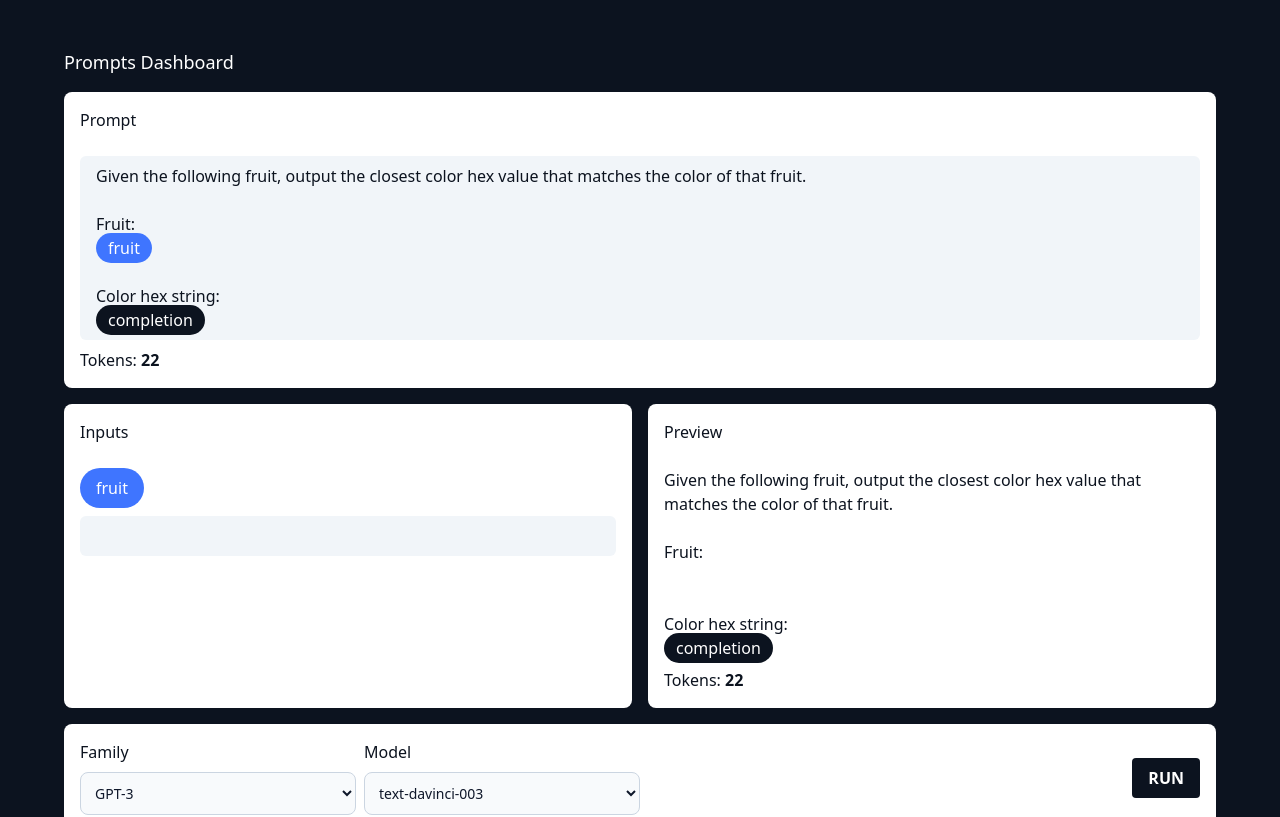
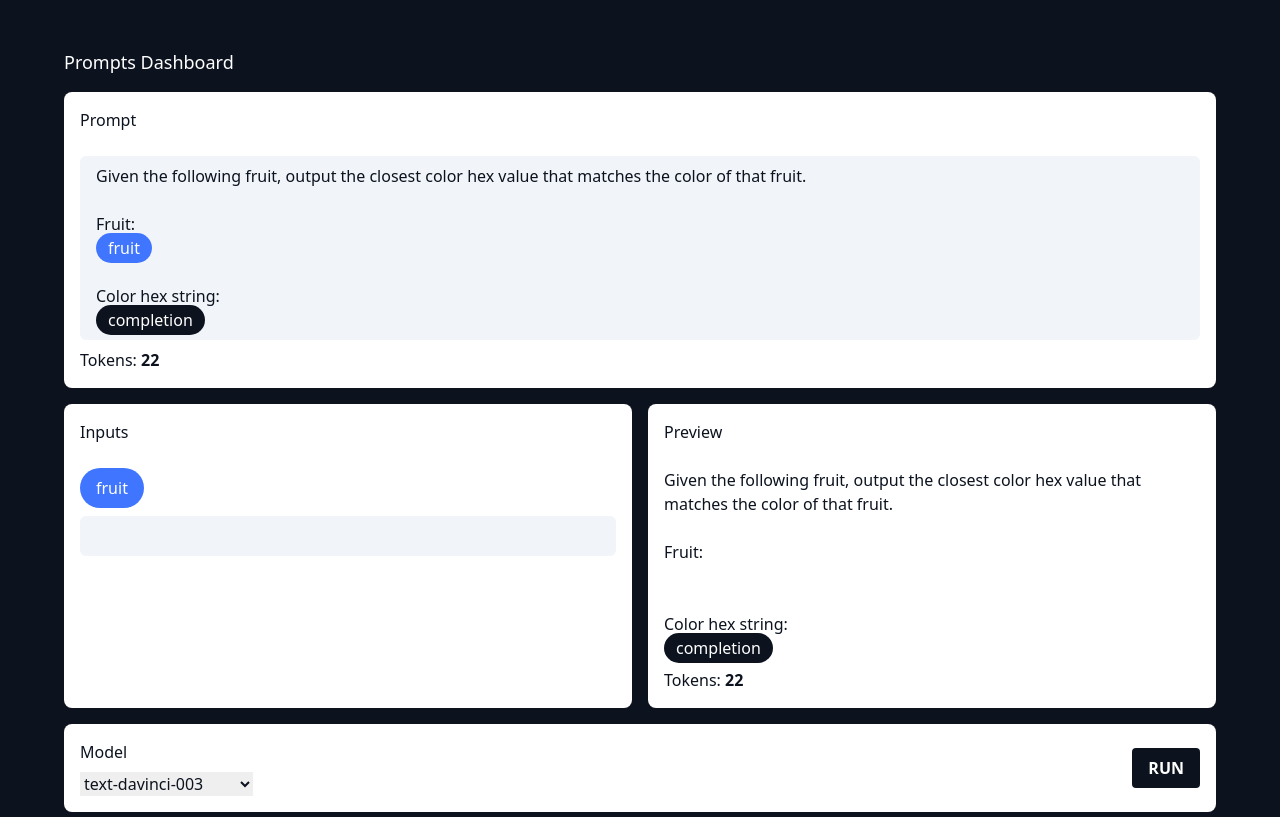
Before and after one commit to liraf/prompts-dashboard, a Nuxt app: page / in a window 1280 px wide. Shown: the top 817 px of the page. Built offline with nearby package versions, Linux system fonts and the light colour scheme.

Commit message:
feat: fix custom select for models

```diff
--- a/components/ActionBar.vue
+++ b/components/ActionBar.vue
@@ -2,8 +2,7 @@
   <Card>
     <div class="flex items-center justify-between">
       <div class="flex items-center w-1/2">
-        <CustomSelect class="w-1/2 mr-2" label="Family" :options="familyOptions"/>
-        <CustomSelect class="w-1/2" label="Model" :options="modelOptions"/>
+        <CustomSelect class="w-1/2 mr-2" label="Model" :options="families" @change="(event) => selectedModel = event.target?.value"/>
       </div>
       <div class="flex items-center justify-end w-1/2">
         <CustomButton @click="$emit('run')">RUN</CustomButton>
@@ -13,27 +12,46 @@
 </template>
 
 <script setup lang="ts">
+import { useStateKeys } from '~/helpers/consts';
+
 defineEmits(['run'])
 
-const familyOptions = ref([
+const selectedModel = useState(useStateKeys.SELECTED_MODEL, () => '')
+
+const families = reactive([
   {
-    value: 'GPT-3',
-    name: 'GPT-3'
+    category: 'GPT-3',
+    options: [
+      {
+        value: 'text-davinci-003',
+        name: 'text-davinci-003'
+      },
+      {
+        value: 'text-curie-001',
+        name: 'text-curie-001'
+      },
+      {
+        value: 'text-babbage-001',
+        name: 'text-babbage-001'
+      },
+      {
+        value: 'text-ada-001',
+        name: 'text-ada-001'
+      }
+    ]
   },
   {
-    value: 'CODEX',
-    name: 'Codex'
-  }
-])
-
-const modelOptions = ref([
-  {
-    value: 'text-davinci-003',
-    name: 'text-davinci-003'
-  },
-  {
-    value: 'text-davinci-003',
-    name: 'text-davinci-003'
+    category: 'Codex',
+    options: [
+      {
+        value: 'text-davinci-002',
+        name: 'text-davinci-002'
+      },
+      {
+        value: 'text-cushman-001',
+        name: 'text-cushman-001'
+      }
+    ]
   }
 ])
 </script>
--- a/components/CustomSelect.vue
+++ b/components/CustomSelect.vue
@@ -1,17 +1,24 @@
 <template>
   <div>
     <label v-if="label" class="block mb-2" :for="`select-${label}`" >{{ label }}</label>
-    <select :id="`select-${label}`" class="bg-gray-50 border border-gray-300 text-gray-900 text-sm rounded-lg focus:ring-blue-500 focus:border-blue-500 block w-full p-2.5 dark:bg-gray-700 dark:border-gray-600 dark:placeholder-gray-400 dark:text-white dark:focus:ring-blue-500 dark:focus:border-blue-500">
-      <option v-for="option in options" :key="option.name" :value="option.value">{{ option.name }}</option>
+    <select :id="`select-${label}`" @change="(value) => $emit('change', value)" lass="bg-gray-50 border border-gray-300 text-gray-900 text-sm rounded-lg focus:ring-blue-500 focus:border-blue-500 block w-full p-2.5 dark:bg-gray-700 dark:border-gray-600 dark:placeholder-gray-400 dark:text-white dark:focus:ring-blue-500 dark:focus:border-blue-500">
+      <optgroup v-for="family in options" :label="family?.category || ''">
+        <option v-for="option in family.options" :key="option.name" :value="option.value">{{ option.name }}</option>
+      </optgroup>
     </select>
   </div>
 </template>
 
 <script setup lang="ts">
+defineEmits(['change'])
+
 interface SelectProps {
   options: {
-    value: string,
-    name: string
+    category: string,
+    options: {
+      value: string,
+      name: string
+    }[]
   }[],
   label?: string
 }
--- a/helpers/consts.ts
+++ b/helpers/consts.ts
@@ -2,5 +2,6 @@ export const enum useStateKeys {
     PROMPT_VARIABLES = 'PROMPT_VARIABLES',
     RAW_PROMPT = 'RAW_PROMPT',
     PARSED_PROMPT = 'PARSED_PROMPT',
-    PREVIEW_PROMPT = 'PREVIEW_PROMPT'
+    PREVIEW_PROMPT = 'PREVIEW_PROMPT',
+    SELECTED_MODEL = 'SELECTED_MODEL'
 }
--- a/pages/index.vue
+++ b/pages/index.vue
@@ -20,6 +20,7 @@ import { useStateKeys } from '~/helpers/consts';
 
 const variablesWithValues = reactive<{[key:string]: string}>({})
 const previewPrompt = useState<string>(useStateKeys.PREVIEW_PROMPT)
+const selectedModel = useState(useStateKeys.SELECTED_MODEL)
 
 const handleUpdateVariable = (variable: string, value: string) => {
   variablesWithValues[variable] = value
@@ -28,7 +29,7 @@ const handleUpdateVariable = (variable: string, value: string) => {
 const runPrompt = async () => {
   try {
     const result = await axios.post('/api/completion', {
-      model: 'text-davinci-003',
+      model: selectedModel?.value,
       prompt: previewPrompt?.value
     })
     console.log(result)
```
